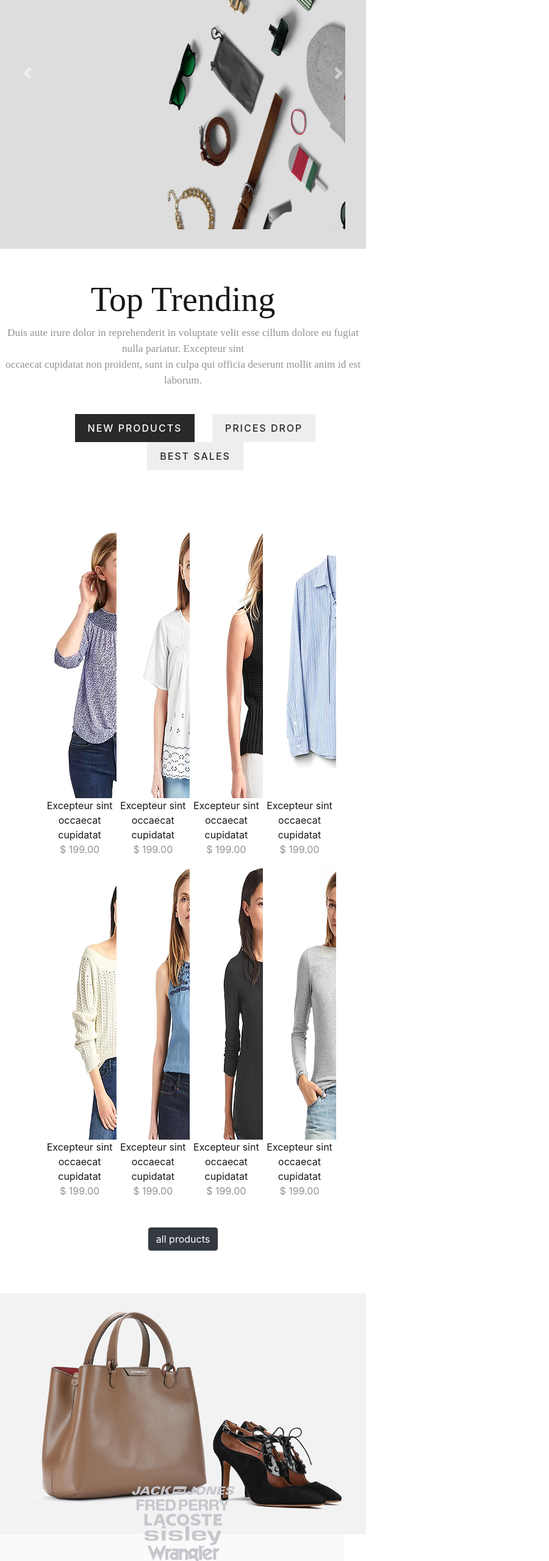
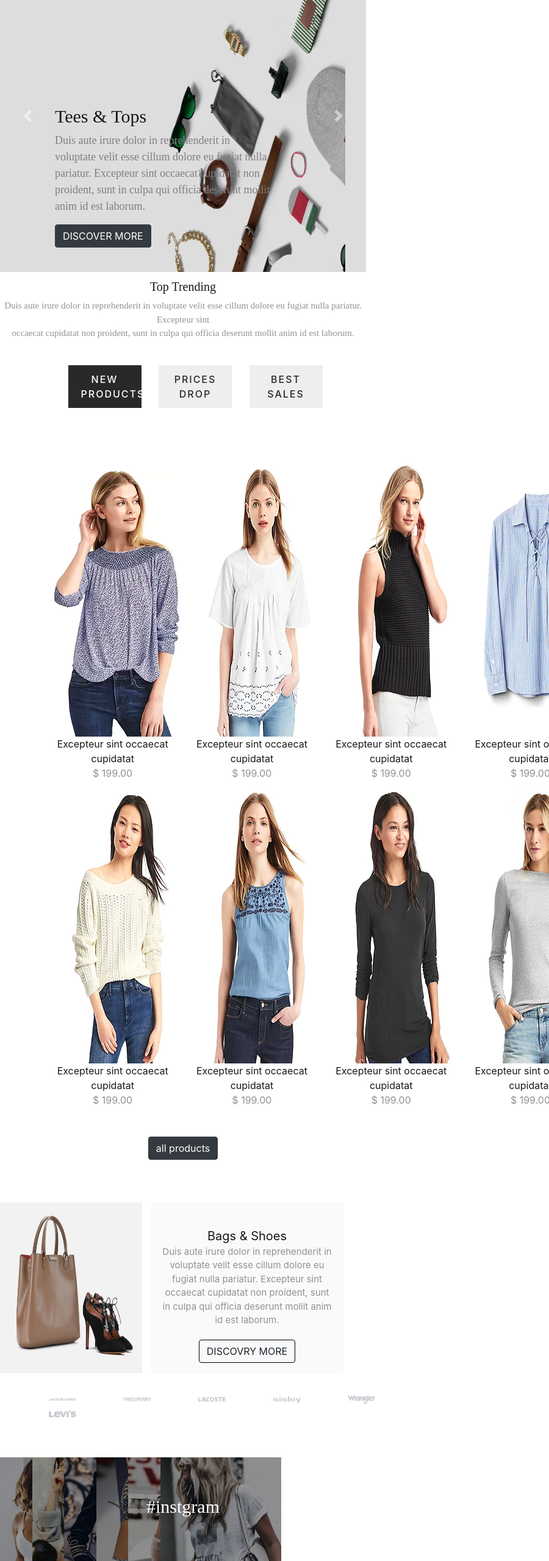
Before and after one commit to alaashaher/Arkana-E-Commerce, a website built with webpack: page Arkana-E-Commerce/index.html in a window 600 px wide. Shown: the part 240-2800 px from the top of the page at 61% size, 900 px wide, since content can reach past the window. Built offline with nearby package versions, Linux system fonts and the light colour scheme.

Commit message:
media qauery

```diff
--- a/Arkana-E-Commerce/index.html
+++ b/Arkana-E-Commerce/index.html
@@ -62,7 +62,7 @@
         <span class="carousel-control-next-icon" aria-hidden="true"></span>
         <span class="sr-only">Next</span>
       </a>
-      <div class="carousel-caption d-none d-md-block">
+      <div class="carousel-caption header-caption d-md-block">
         <h5>Tees & Tops</h5>
         <p>Duis aute irure dolor in reprehenderit in voluptate velit esse cillum dolore eu fugiat nulla pariatur.
           Excepteur sint occaecat cupidatat non proident, sunt in culpa qui officia deserunt mollit anim id est
@@ -249,8 +249,8 @@
 
   <!--prodect start-->
   <section id="prodect" class="section row">
-    <div id="prodect-image" class="col-lg-6"> <img src="/public/Img@1X.png"></div>
-    <div class="col-lg-6 text-center pordect-rigth">
+    <div id="prodect-image" class="col-lg-6 col-md-4 col-sm-5"> <img src="/public/Img@1X.png"></div>
+    <div class="col-lg-5 text-center pordect-rigth">
       <div class="prodect-title">Bags & Shoes</div>
       <div class="prodect-desc">Duis aute irure dolor in reprehenderit in voluptate velit esse cillum dolore eu fugiat nulla pariatur.
 Excepteur sint occaecat cupidatat non proident, sunt in culpa qui officia deserunt mollit anim id est laborum.</div>
@@ -265,22 +265,22 @@ Excepteur sint occaecat cupidatat non proident, sunt in culpa qui officia deseru
   <section class="logos row">
     <div class="col-lg-12 text-center">
       <div class="row  text-center">
-        <div class="col-lg-2 logo-image">
+        <div class="col-lg-2 col-md-1 col-sm-1 logo-image">
           <img src="/public/Logo_4@1X.png">
         </div>
-        <div class="col-lg-2 logo-image">
+        <div class="col-lg-2 col-md-1 col-sm-1 logo-image">
           <img src="/public/Logo_5@1X.png">
         </div>
-        <div class="col-lg-2 logo-image">
+        <div class="col-lg-2 col-md-1 col-sm-1 logo-image">
           <img src="/public/Logo_6@1X.png">
         </div>
-        <div class="col-lg-2 logo-image">
+        <div class="col-lg-2 col-md-1 col-sm-1 logo-image">
           <img src="/public/Logo_11@1X.png">
         </div>
-        <div class="col-lg-2 logo-image">
+        <div class="col-lg-2 col-md-1 col-sm-1 logo-image">
           <img src="/public/Logo_15@1X.png">
         </div>
-        <div class="col-lg-2 logo-image">
+        <div class="col-lg-2 col-md-1 col-sm-1 logo-image">
           <img src="/public/Logo_16@1X.png">
         </div>
     </div>
@@ -292,22 +292,22 @@ Excepteur sint occaecat cupidatat non proident, sunt in culpa qui officia deseru
   <section class="instgram row">
     <div class="col-lg-12 text-center">
       <div class="row  text-center">
-        <div class="col-lg-2 instgram-image">
-          <img src="/public/1@1X.png">
+        <div class="col-lg-2 col-md-2  col-sm-1 instgram-image">
+          <a href="#"><img src="/public/1@1X.png"></a>
         </div>
-        <div class="col-lg-2 instgram-image">
+        <div class="col-lg-2 col-md-2  col-sm-1 instgram-image">
           <img src="/public/2@1X.png">
         </div>
-        <div class="col-lg-2 instgram-image">
+        <div class="col-lg-2 col-md-2 col-sm-1 instgram-image">
           <img src="/public/3@1X.png">
         </div>
-        <div class="col-lg-2 instgram-image">
+        <div class="col-lg-2 col-md-2 col-sm-1  instgram-image">
           <img src="/public/4@1X.png">
         </div>
-        <div class="col-lg-2 instgram-image">
+        <div class="col-lg-2 col-md-2 col-sm-1 instgram-image">
           <img src="/public/5@1X.png">
         </div>
-        <div class="col-lg-2 instgram-image">
+        <div class="col-lg-2 col-md-2 col-sm-1 instgram-image">
           <img src="/public/6@1X.png">
         </div>
       </div>
@@ -330,7 +330,7 @@ CA 95014<br>8 - 800 - 2000 - 3000<br>demo@demo.com<br>Mon. - Sun: 09:00 - 19:00
     <div class="d-md-block" id="remove_calss">
       <div class="col-lg-12">
         <div class="row footer_body">
-          <div class="col-lg-3 col-sm-3 footer_body_contain">
+          <div class="col-lg-3 col-sm-6 footer_body_contain">
             <div class="footer_cloumn_title"><img src="./public/Logo@1X.png"></div>
             <div class="footer_cloumn_dec footer_cloumn_dec1 ">Duis aute irure dolor in reprehenderit in voluptate velit esse cillum dolore
               eu fugiat nulla pariatur. </div>
@@ -340,7 +340,7 @@ CA 95014<br>8 - 800 - 2000 - 3000<br>demo@demo.com<br>Mon. - Sun: 09:00 - 19:00
               <div class="text-center subscribe-btn"><button class="btn subscribe-btn">SUBSCRIBE</button></div>
           </div>
 
-          <div class="col-lg-3 col-sm-3 footer_body_contain">
+          <div class="col-lg-3 col-sm-6 footer_body_contain">
             <div class="footer_cloumn_title">
               Products
             </div>
@@ -358,7 +358,7 @@ CA 95014<br>8 - 800 - 2000 - 3000<br>demo@demo.com<br>Mon. - Sun: 09:00 - 19:00
               </ul>
             </div>
           </div>
-          <div class="col-lg-3 col-sm-3 footer_body_contain">
+          <div class="col-lg-3 col-sm-6 footer_body_contain">
             <div class="footer_cloumn_title">
               Information
             </div>
@@ -389,7 +389,7 @@ CA 95014<br>8 - 800 - 2000 - 3000<br>demo@demo.com<br>Mon. - Sun: 09:00 - 19:00
             </div>
 
           </div>
-          <div class="col-lg-3  col-sm-3 footer_body_contain">
+          <div class="col-lg-3  col-sm-6 footer_body_contain">
             <div class="footer_cloumn_title">Your account
             </div>
             <div class="footer_cloumn_dec">
--- a/Arkana-E-Commerce/src/scss/custom.scss
+++ b/Arkana-E-Commerce/src/scss/custom.scss
@@ -22,10 +22,9 @@
     font-family: Montserrat-Regular, AdobeInvisFont, MyriadPro-Regular;
     font-weight: 100;
 }
-
 .sec-nav {
     border-top: 1px solid #cfcfcf;
-    margin-top: 32px;
+    margin-top: 85px;
     margin-left: 30%;
 }
 
@@ -46,12 +45,6 @@
 
 .discover-btn {
     float: left;
-}
-@media (min-width:713px) and (max-width:991px){
-    .button-nav {
-        margin-top: 50px;
-        float: left;
-    }
 }
 /* header end */
 
@@ -196,9 +189,6 @@ figcaption.w3layouts-caption a {
 figcaption.w3layouts-caption:hover {
     color: #4f5856;
 }
-// .gallery {
-//     padding: 6em 0;
-// }
 .ga-top{
 	margin-bottom:3em;
 }
@@ -357,3 +347,81 @@ footer {
 .footer-image {
   margin-left: 100px;
 }
+/* footer end */
+
+/* media query */
+@media (min-width:768px) and (max-width:991px){
+    .button-nav {
+        margin-top: 70px;
+        float: left;
+    }
+    .logo-image{
+      margin-left: 70px;
+    }
+    .pordect-rigth {
+      margin-left: 0px;
+      width: 60%;
+    }
+    .instgram-image img {
+      width: 130%;
+    }
+    .address {
+        margin-top: -280px;
+    }
+}
+@media (min-width:550px) and (max-width:767px){
+  .button-nav {
+      margin-top: 70px;
+      float: left;
+  }
+  .logo , .share {
+      margin-left: 0px;
+  }
+  .header-caption h5{
+    font-size: 30px;
+  }
+  .header-caption p {
+    font-size: 18px;
+  }
+  #top-trending .section-header h3{
+    font-size: 20px;
+  }
+  #top-trending .section-header p{
+    font-size: 15px;
+  }
+  .simplefilter li {
+    width: 120px;
+  }
+  .filtr-container  {
+    width: 190%;
+  }
+  .logo-image{
+    margin-left: 70px;
+  }
+  .pordect-rigth {
+    margin-left: 0px;
+    width: 50%;
+  }
+  .prodect-image {
+    width: 40%;
+  }
+  .prodect-title {
+    font-size: 20px;
+  }
+  .prodect-desc {
+    font-size: 15px;
+  }
+  .logo-image img {
+    width: 200%;
+    margin-left: 10px;
+  }
+  .instgram-image img {
+    width: 880%;
+  }
+  .address {
+      margin-top: -300px;
+      margin-left: 300px;
+      font-size: 12px;
+  }
+
+}
```
